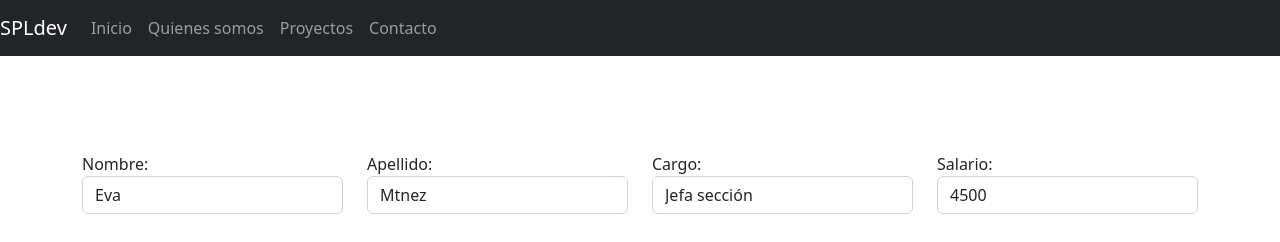
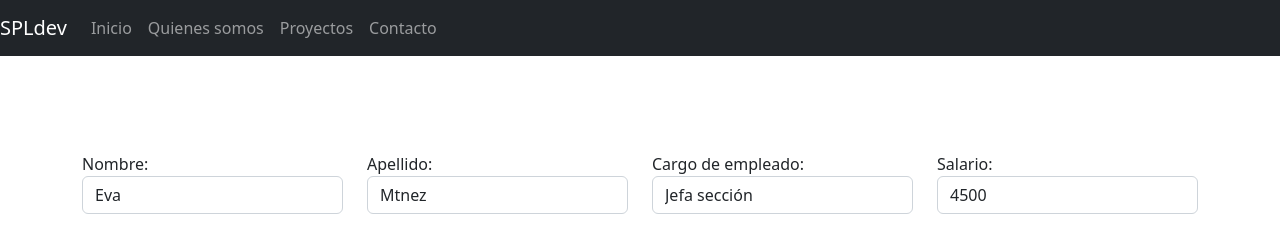
Before and after one commit to Suarking/AngularPlayground, an Angular app: page /actualiza/1 in a window 1280 px wide. Shown: the top 242 px of the page. Built offline with nearby package versions, Linux system fonts and the light colour scheme.

Commit message:
rama develop

```diff
--- a/src/app/actualiza-component/actualiza-component.component.html
+++ b/src/app/actualiza-component/actualiza-component.component.html
@@ -26,7 +26,7 @@
       />
     </div>
     <div class="form-group col-md-3">
-      <label for="cargo">Cargo:</label>
+      <label for="cargo">Cargo de empleado:</label>
       <input
         type="text"
         class="form-control"
--- a/src/app/actualiza-component/actualiza-component.component.ts
+++ b/src/app/actualiza-component/actualiza-component.component.ts
@@ -23,9 +23,9 @@ export class ActualizaComponentComponent implements OnInit {
 
     //seteamos título
     if (this.accion == 1) {
-      this.title = 'Actualizar';
+      this.title = 'Actualizar Empleado';
     } else if (this.accion == 2) {
-      this.title = 'Eliminar';
+      this.title = 'Eliminar Empleado';
     }
 
     this.empleados = this.empleadosService.empleados;
```
